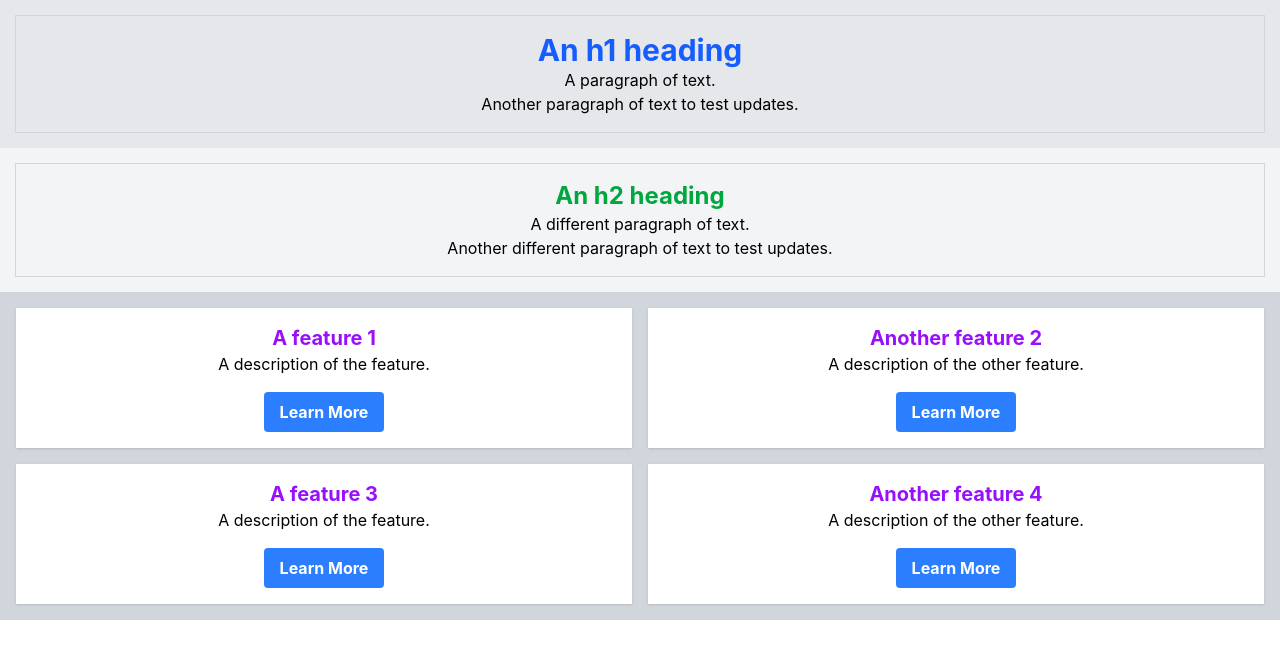
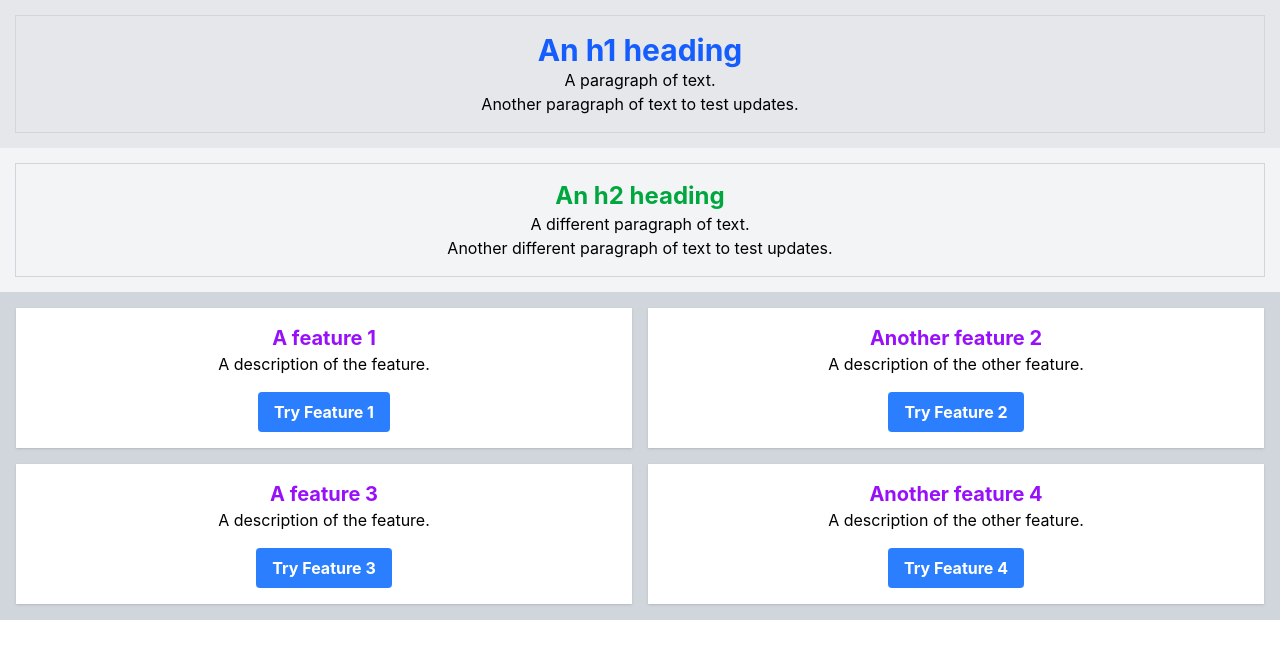
Before and after one commit to tielmess/tm001react, a React (Vite) app: page / in a window 1280 px wide. Shown: the top 658 px of the page. Built offline with nearby package versions, Linux system fonts and the light colour scheme.

Commit message:
Mixed updates

```diff
--- a/src/App.jsx
+++ b/src/App.jsx
@@ -19,15 +19,29 @@ function App() {
         </div>
       </div>
       <div className="bg-gray-300 p-4 text-center grid xs:grid-cols-1 md:grid-cols-2 gap-4">
-        <Card title="A feature 1" description="A description of the feature." />
+        <Card
+          title="A feature 1"
+          description="A description of the feature."
+          buttonText="Try Feature 1"
+          url="/feature1"
+        />
         <Card
           title="Another feature 2"
           description="A description of the other feature."
+          buttonText="Try Feature 2"
+          url="/feature2"
         />
-        <Card title="A feature 3" description="A description of the feature." />
+        <Card
+          title="A feature 3"
+          description="A description of the feature."
+          buttonText="Try Feature 3"
+          url="/feature3"
+        />
         <Card
           title="Another feature 4"
           description="A description of the other feature."
+          buttonText="Try Feature 4"
+          url="/feature4"
         />
       </div>
     </>
--- a/src/components/Button.jsx
+++ b/src/components/Button.jsx
@@ -1,7 +1,7 @@
-function Button(props) {
+function Button({ buttonText = "Click me" }) {
   return (
     <button className="bg-blue-500 hover:bg-blue-700 text-white font-bold py-2 px-4 rounded mt-4">
-      {props.buttonText}
+      {buttonText}
     </button>
   );
 }
--- a/src/components/Card.jsx
+++ b/src/components/Card.jsx
@@ -5,7 +5,7 @@ function Card(props) {
     <div className="bg-white p-4 shadow">
       <h3 className="text-xl font-bold text-purple-600">{props.title}</h3>
       <p>{props.description}</p>
-      <LinkButton buttonText="Learn More" url={props.url} />
+      <LinkButton buttonText={props.buttonText} url={props.url} />
     </div>
   );
 }
```
